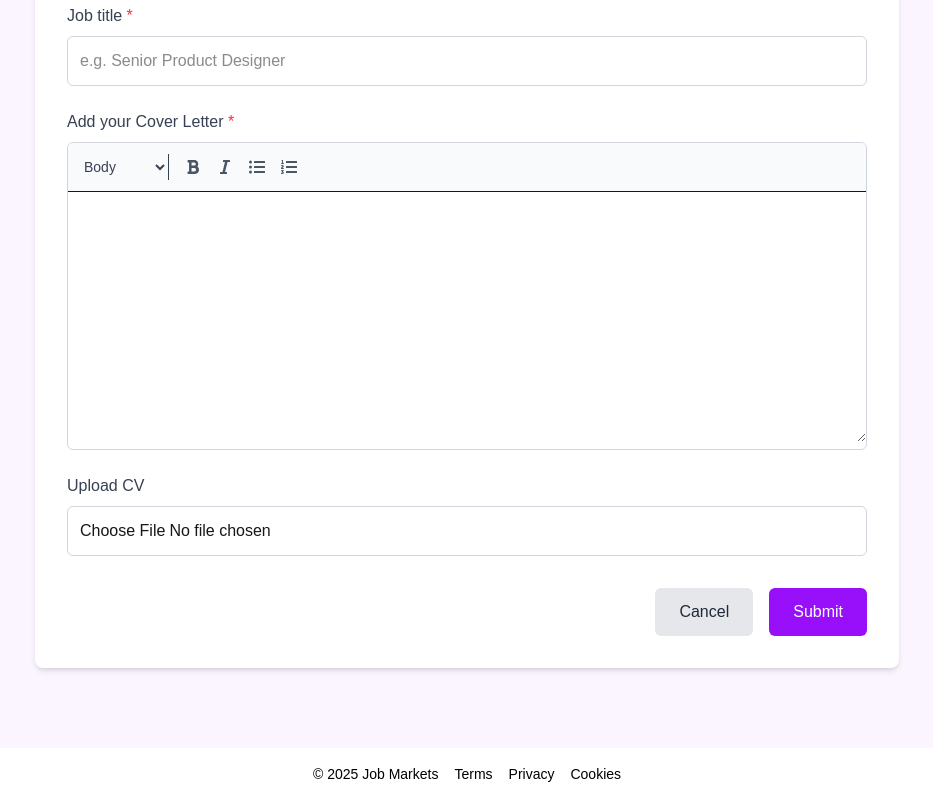
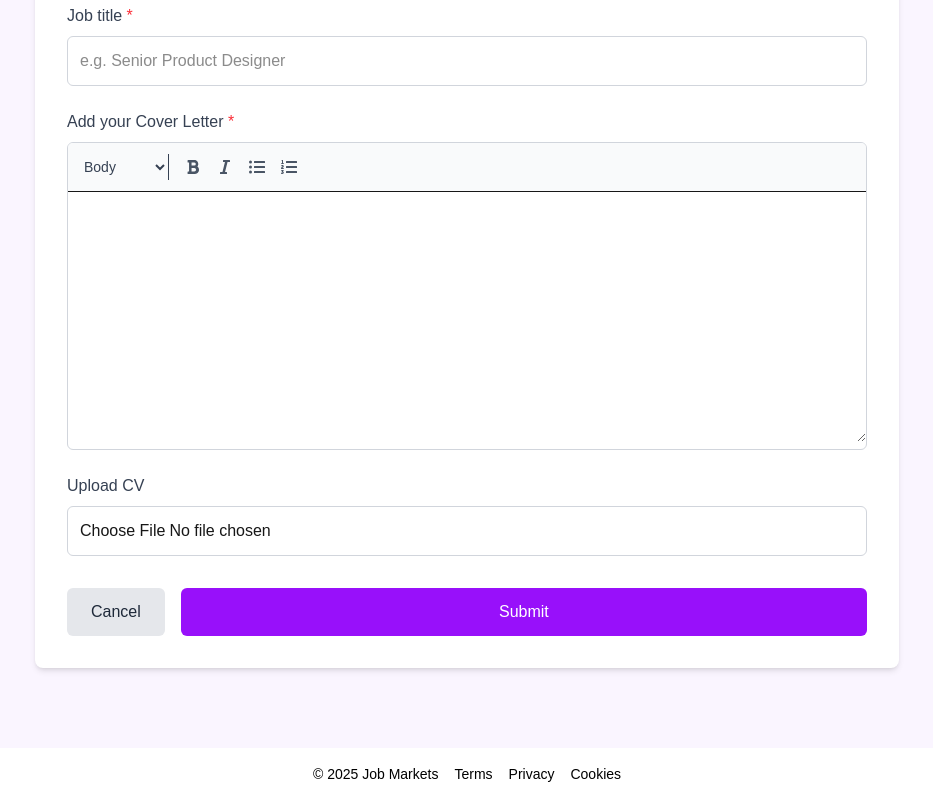
Before and after one commit to MutheuMC/alx-project-nexus, a Next.js app: page /jobs/1/apply in a window 1280 px wide. Shown: the part 372-1172 px from the top of the page, without its empty margins (173-1106 px from the left). Built offline with nearby package versions, Linux system fonts and the light colour scheme; sample sign-in values are in the browser's storage.

Commit message:
update loading status

```diff
--- a/pages/jobs/[id]/apply.tsx
+++ b/pages/jobs/[id]/apply.tsx
@@ -11,6 +11,7 @@ const ApplyJob: React.FC = () => {
     const params = useParams();
     const id = params?.id || '';
 
+    const [isLoading, setIsLoading] = useState(false);
 
     // Parse user from localStorage
     let user = null;
@@ -66,7 +67,8 @@ const ApplyJob: React.FC = () => {
 
 const handleSubmit = async (e: React.FormEvent) => {
     e.preventDefault();
-        console.log(formData)
+    setIsLoading(true);
+        // console.log(formData)
 
 
 
@@ -107,6 +109,8 @@ const handleSubmit = async (e: React.FormEvent) => {
       } catch (error) {
           console.error("Error submitting Job Application:", error);
           alert("Failed to submit Job Application. Please try again.");
+      }finally{
+        setIsLoading(false);
       }
 };
 
@@ -235,10 +239,12 @@ const handleSubmit = async (e: React.FormEvent) => {
                                 </button>
                                 <button
                                     type="submit"
-                                    className="px-6 py-3 bg-purple-600 text-white rounded-md hover:bg-purple-700 focus:outline-none focus:ring-2 focus:ring-purple-500 focus:ring-offset-2"
-                                >
-                                    Submit
-                                </button>
+                                    className="w-full bg-purple-600 text-white py-3 rounded-md hover:bg-purple-700 disabled:opacity-50"
+                                    disabled={isLoading}
+                                    >
+                                    {isLoading ? "Submitting..." : "Submit"}
+                                    </button>
+
                             </div>
                         </form>
                     </div>
--- a/pages/jobs/post.tsx
+++ b/pages/jobs/post.tsx
@@ -13,6 +13,7 @@ type ExperienceOption = {
 };
 
 const PostJob: React.FC = () => {
+  const [isLoading, setIsLoading] = useState(false);
 
 
   // Parse user from localStorage
@@ -69,7 +70,8 @@ const PostJob: React.FC = () => {
   // Form submission handler
   const handleSubmit = async (e: React.FormEvent) => {
     e.preventDefault();
-    console.log('Form submitted:', formData);
+    setIsLoading(true);
+    // console.log('Form submitted:', formData);
 
 
 
@@ -106,6 +108,8 @@ const PostJob: React.FC = () => {
     } catch (error) {
         console.error("Error submitting Job Post:", error);
         alert("Failed to submit Job Post. Please try again.");
+    }finally{
+      setIsLoading(false);
     }
 };
 
@@ -305,10 +309,12 @@ const PostJob: React.FC = () => {
                 </button>
                 <button
                   type="submit"
-                  className="px-6 py-3 bg-purple-600 text-white rounded-md hover:bg-purple-700 focus:outline-none focus:ring-2 focus:ring-purple-500 focus:ring-offset-2"
+                  className="w-full bg-purple-600 text-white py-3 rounded-md hover:bg-purple-700 disabled:opacity-50"
+                  disabled={isLoading}
                 >
-                  Post
+                  {isLoading ? "Posting..." : "Post"}
                 </button>
+
               </div>
             </form>
           </div>
```
